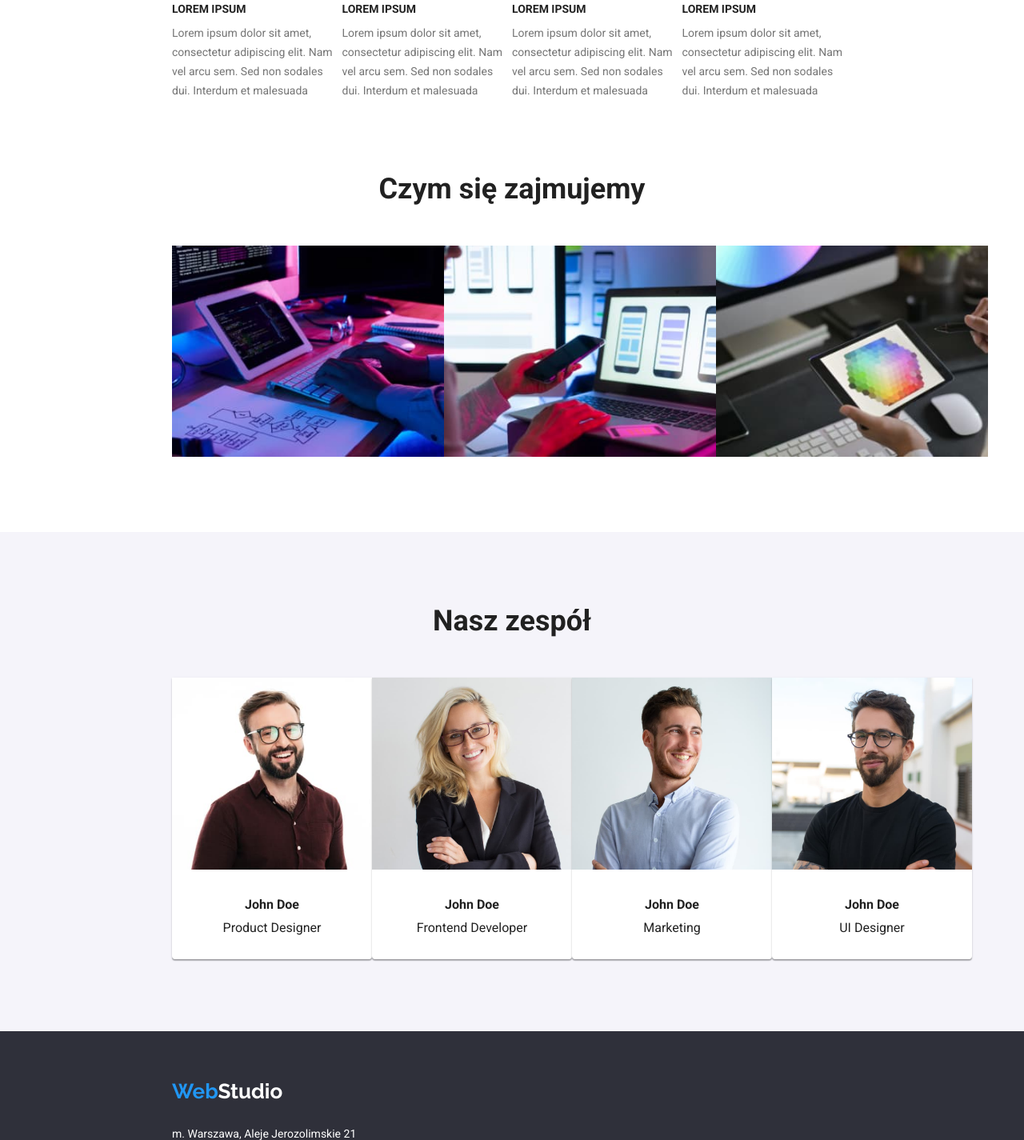
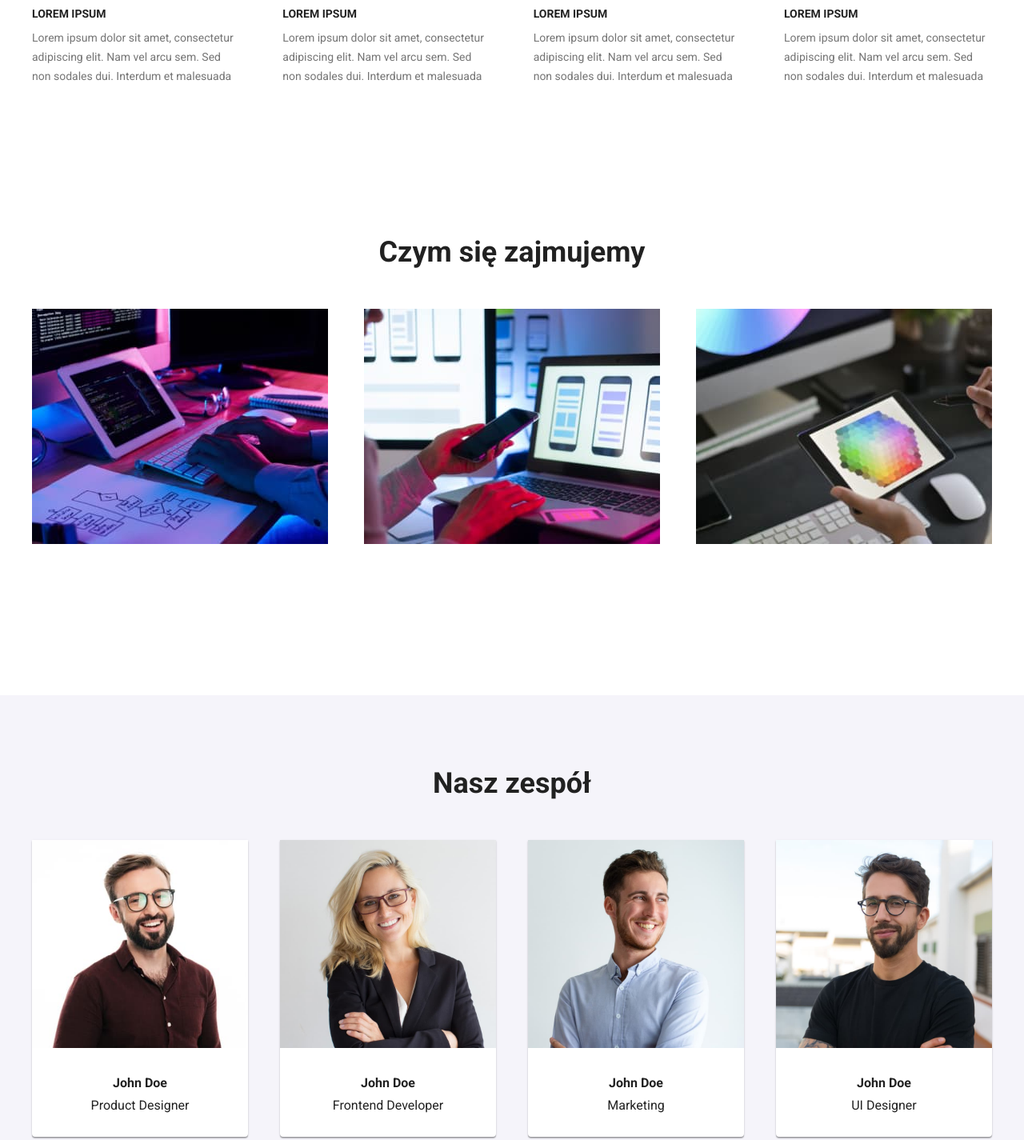
Before and after one commit to N3cker/N3cker.github.io, a plain HTML site: page index.html in a window 1280 px wide. Shown: the part 967-2392 px from the top of the page at 80% size. Drawn offline with nearby package versions, Linux system fonts and the light colour scheme.

Commit message:
update site

```diff
--- a/css/styles.css
+++ b/css/styles.css
@@ -28,7 +28,9 @@ body a {
 }
 
 body section {
-  padding: 90px 215px 0 215px;
+  /* padding: 90px 215px 0 215px; */
+  padding-top: 94px;
+  padding-bottom: 94px;
 }
 
 body section:last-child {
@@ -36,7 +38,7 @@ body section:last-child {
 }
 
 body footer {
-  padding: 60px 215px;
+  padding: 60px 0;
 }
 
 body ul {
@@ -45,6 +47,11 @@ body ul {
 
 body h2 {
   font-size: 36px;
+}
+
+.container {
+  width: 1200px;
+  margin: 0 auto;
 }
 
 /* Buttons */
@@ -142,7 +149,12 @@ header .navbar {
   -webkit-box-align: center;
       -ms-flex-align: center;
           align-items: center;
-  padding: 0 215px;
+  margin: 0 auto;
+  width: 1200px;
+
+}
+
+header .navbar-wrapper {
   border: 1px solid var(--color-nav-border);
 }
 
--- a/index.html
+++ b/index.html
@@ -4,6 +4,8 @@
     <meta charset="UTF-8">
     <meta http-equiv="X-UA-Compatible" content="IE=edge">
     <meta name="viewport" content="width=device-width, initial-scale=1.0">
+    <link rel="stylesheet" href="node_modules/modern-normalize/modern-normalize.css">
+    <link rel="stylesheet" href="node_modules/modern-normalize/modern-normalize.css">
     <link rel="preconnect" href="https://fonts.googleapis.com">
     <link rel="preconnect" href="https://fonts.gstatic.com" crossorigin>
     <link href="https://fonts.googleapis.com/css2?family=Roboto:wght@400;500;700&display=swap" rel="stylesheet">
@@ -15,6 +17,7 @@
 </head>
 <body>
     <header>
+        <div class="navbar-wrapper">
             <div class="navbar">
                 <a class="logo--black" href="/index.html"><span>Web</span>Studio</a>
                 <nav>
@@ -29,6 +32,7 @@
                     <li><a href="tel:+48111111111">+48 111 111 111</a></li>
                 </ul>
             </div>
+        </div>
         <div class="splash">
             <h1>EFEKTYWNE ROZWIĄZANIA DLA WASZEGO BIZNESU </h1>
             <button class="splash-button" type="button">Zamów usługę</button>
@@ -38,6 +42,7 @@
     <main>
 
         <section class="strengths">
+            <div class="container">
                 <ul>
                     <li>
                         <h4>LOREM IPSUM</h4>
@@ -68,52 +73,58 @@
                         </p>
                     </li>
                 </ul>
+            </div>
         </section>
 
         <section class="about">
+            <div class="container">
                 <h2>Czym się zajmujemy</h2>
                 <ul>
-                <li><img src="/images/img.jpg" width="340" height="264" alt="photo"></li>
-                <li><img src="/images/img2.jpg" width="340" height="264" alt="photo"></li>
-                <li><img src="/images/img3.jpg" width="340" height="264" alt="photo"></li>
+                    <li><img src="/images/img.jpg" width="370" height="294" alt="photo"></li>
+                    <li><img src="/images/img2.jpg" width="370" height="294" alt="photo"></li>
+                    <li><img src="/images/img3.jpg" width="370" height="294" alt="photo"></li>
                 </ul>
+            </div>
         </section>
         <section class="our-team">
+            <div class="container">
                 <h2>Nasz zespół</h2>
                 <ul>
                     <li>
                         <figure>
-                        <img src="/images/team1.jpg" width="250" height="240" alt="John Doe">
+                            <img src="/images/team1.jpg" width="270" height="260" alt="John Doe">
                         </figure>
                         <h4>John Doe</h4>
                         <p>Product Designer</p>
                     </li>
                     <li>
                         <figure>
-                        <img src="/images/team2.jpg" width="250" height="240" alt="John Doe">
+                            <img src="/images/team2.jpg" width="270" height="260" alt="John Doe">
                         </figure>
                         <h4>John Doe</h4>
                         <p>Frontend Developer</p>
                     </li>
                     <li>
                         <figure>
-                        <img src="/images/team3.jpg" width="250" height="240" alt="John Doe">
+                            <img src="/images/team3.jpg" width="270" height="260" alt="John Doe">
                         </figure>
                         <h4>John Doe</h4>
                         <p>Marketing</p>
                     </li>
                     <li>
                         <figure>
-                        <img src="/images/team4.jpg" width="250" height="240" alt="John Doe">
+                            <img src="/images/team4.jpg" width="270" height="260" alt="John Doe">
                         </figure>
                         <h4>John Doe</h4>
                         <p>UI Designer</p>
                     </li>
                 </ul>
+            </div>
         </section>
     </main>
 
     <footer>
+        <div class="container">
             <a class="logo--white" href="/index.html"><span>Web</span>Studio</a>
             <address>
                 <ul>
@@ -128,6 +139,7 @@
                     </li>
                 </ul>
             </address>
+        </div>
     </footer>
 </body>
 </html>
```
Also changed, not shown: portfolio/index.html (+7 -0 lines), 1 other file. Lines whose indentation alone changed are shown as unchanged.
